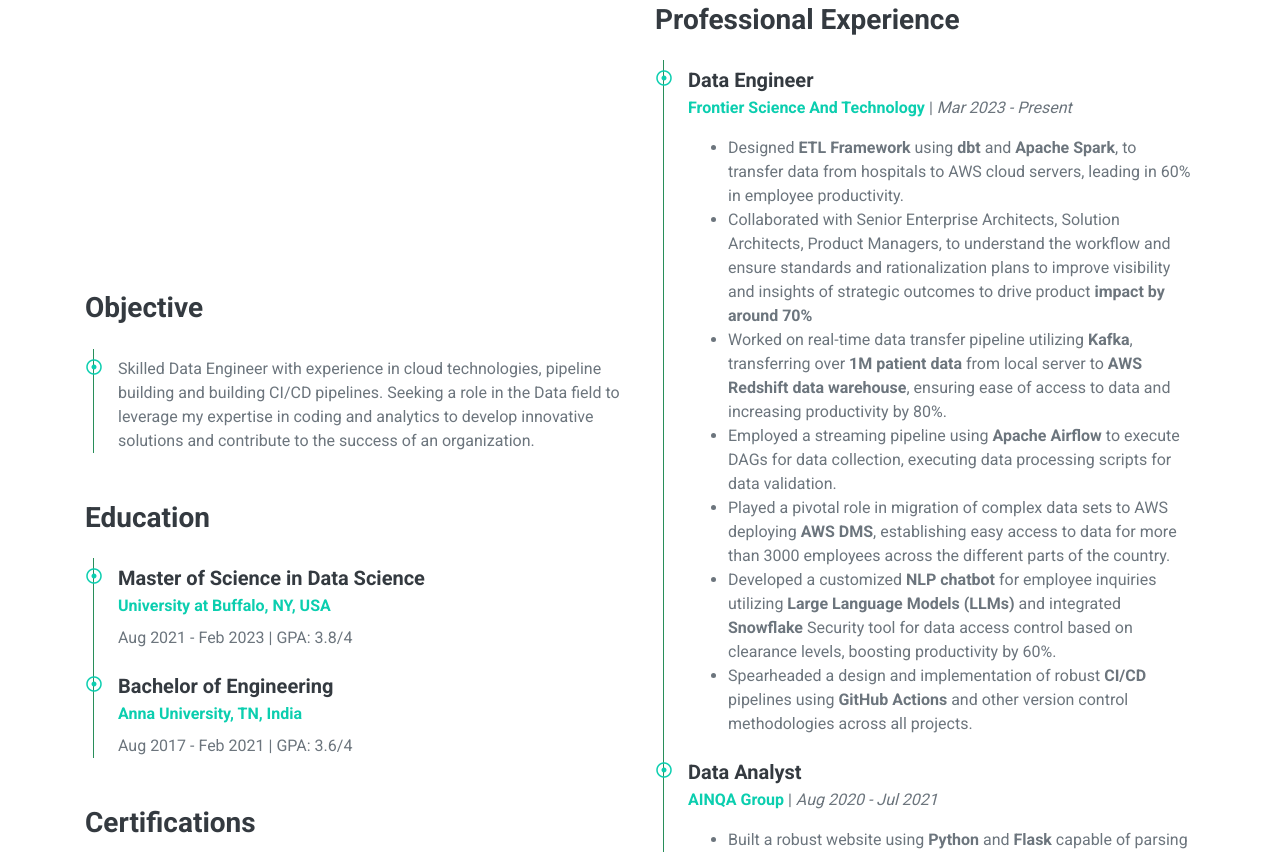
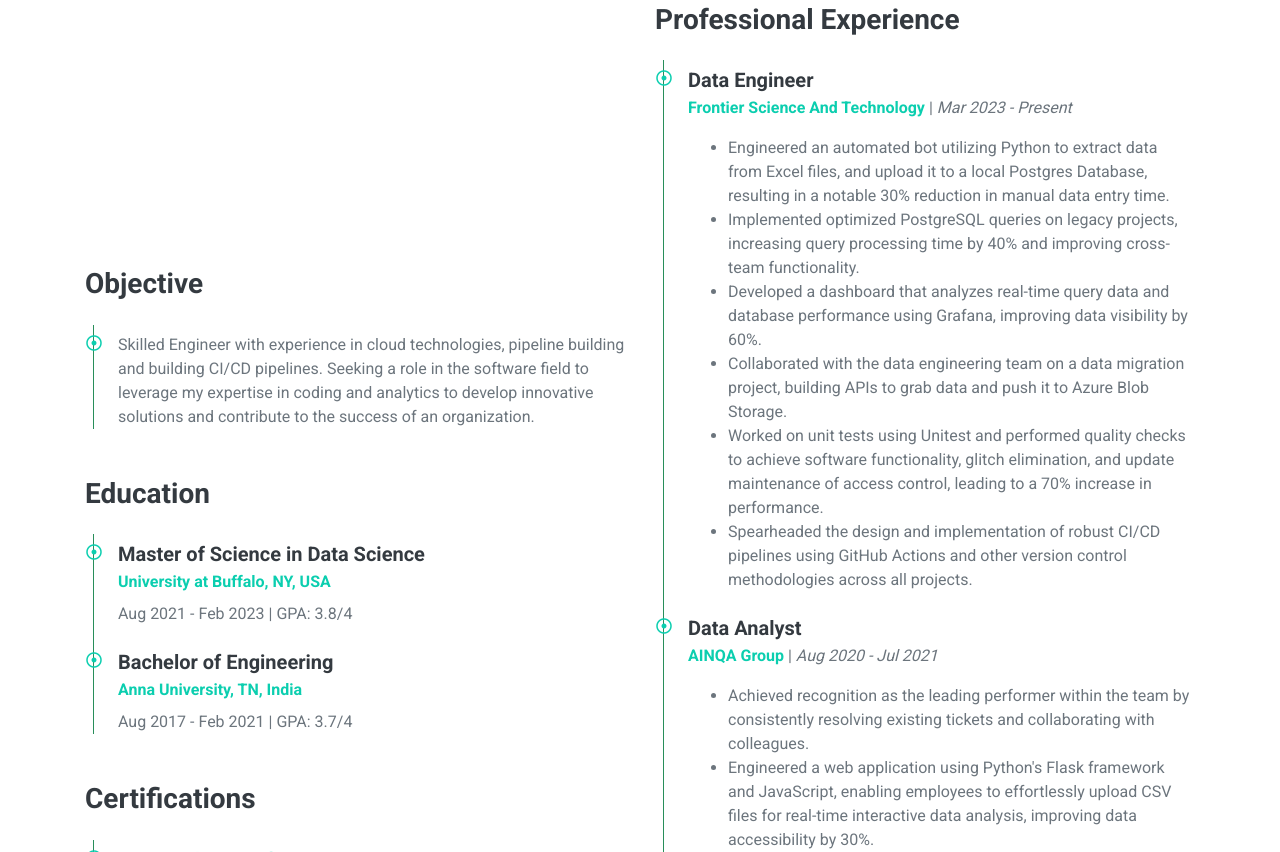
Before and after one commit to adith-prabukumar/adith-prabukumar.github.io, a plain HTML site: page index.html in a window 1280 px wide. Shown: the part 1948-2800 px from the top of the page. Drawn offline with nearby package versions, Linux system fonts and the light colour scheme.

Commit message:
full stack changes

```diff
--- a/index.html
+++ b/index.html
@@ -91,7 +91,8 @@
                     <h3 class="text-white font-weight-normal mb-3">I'm</h3>
                     <h1 class="display-3 text-uppercase text-primary mb-2" style="-webkit-text-stroke: 2px #ffffff;">Adith Prabukumar</h1>
                     <h1 class="typed-text-output d-inline font-weight-lighter text-white"></h1>
-                    <div class="typed-text d-none">Data Scientist, Data Engineer, Data Analyst, Machine Learning Engineer</div>
+                    <!-- <div class="typed-text d-none">Data Scientist, Data Engineer, Data Analyst, Machine Learning Engineer</div> -->
+                    <div class="typed-text d-none">Software Engineer, Cloud Engineer, Data Scientist</div>
                     <div class="d-flex align-items-center justify-content-center justify-content-lg-start pt-5">
                         <a href="Adith_Prabukumar.pdf" class="btn btn-outline-light mr-5" target="_blank">Resume</a>
                     </div>
@@ -176,7 +177,7 @@
                         <div class="position-relative mb-4">
                             <i class="far fa-dot-circle text-primary position-absolute" style="top: 2px; left: -32px;"></i>
                             <p class="mb-2">
-                                Skilled Data Engineer with experience in cloud technologies, pipeline building and building CI/CD pipelines. Seeking a role in the Data field to leverage my expertise in coding and analytics to develop innovative solutions and contribute to the success of an organization.
+                                Skilled Engineer with experience in cloud technologies, pipeline building and building CI/CD pipelines. Seeking a role in the software field to leverage my expertise in coding and analytics to develop innovative solutions and contribute to the success of an organization.
                             </p>
                         </div>
 </div>
@@ -193,7 +194,7 @@
                             <i class="far fa-dot-circle text-primary position-absolute" style="top: 2px; left: -32px;"></i>
                             <h5 class="font-weight-bold mb-1">Bachelor of Engineering</h5>
                             <p class="mb-2"><strong><a href="https://www.annauniv.edu/" target="_blank">Anna University, TN, India</a></strong></p>
-                            <p>Aug 2017 - Feb 2021  |  GPA: 3.6/4</p>
+                            <p>Aug 2017 - Feb 2021  |  GPA: 3.7/4</p>
                         </div>
                         </div>
                                             <br>
@@ -216,13 +217,33 @@
                             <p class="mb-2"><strong><a href="https://www.frontierscience.org/" target="_blank">Frontier Science And Technology</a></strong> | <i>Mar 2023 - Present</i></p>
                             <p>
                                 <ul>
-                                    <li>Designed <b>ETL Framework</b> using <b>dbt</b> and <b>Apache Spark</b>, to transfer data from hospitals to AWS cloud servers, leading in 60% in employee productivity.</li>
+                                    <li>
+                                        Engineered an automated bot utilizing Python to extract data from Excel files, and upload it to a local Postgres Database, resulting in a notable 30% reduction in manual data entry time.
+                                    </li>
+                                    <li>
+                                        Implemented optimized PostgreSQL queries on legacy projects, increasing query processing time by 40% and improving cross-team functionality.
+                                    </li>
+                                    <li>
+                                        Developed a dashboard that analyzes real-time query data and database performance using Grafana, improving data visibility by 60%.
+                                    </li>
+                                    <li>
+                                        Collaborated with the data engineering team on a data migration project, building APIs to grab data and push it to Azure Blob Storage.
+                                    </li>
+                                    <li>
+                                        Worked on unit tests using Unitest and performed quality checks to achieve software functionality, glitch elimination, and update maintenance of access control, leading to a 70% increase in performance.
+                                    </li>
+                                    <li>
+                                        Spearheaded the design and implementation of robust CI/CD pipelines using GitHub Actions and other version control methodologies across all projects.
+                                    </li>
+
+
+                                    <!-- <li>Designed <b>ETL Framework</b> using <b>dbt</b> and <b>Apache Spark</b>, to transfer data from hospitals to AWS cloud servers, leading in 60% in employee productivity.</li>
                                     <li>Collaborated with Senior Enterprise Architects, Solution Architects, Product Managers, to understand the workflow and ensure standards and rationalization plans to improve visibility and insights of strategic outcomes to drive product <b>impact by around 70%</b></li>
                                     <li>Worked on real-time data transfer pipeline utilizing <b>Kafka</b>, transferring over <b>1M patient data</b> from local server to <b>AWS Redshift data warehouse</b>, ensuring ease of access to data and increasing productivity by 80%.</li>
                                     <li>Employed a streaming pipeline using <b>Apache Airflow</b> to execute DAGs for data collection, executing data processing scripts for data validation.</li>
                                     <li>Played a pivotal role in migration of complex data sets to AWS deploying <b>AWS DMS</b>, establishing easy access to data for more than 3000 employees across the different parts of the country.</li>
                                     <li>Developed a customized <b>NLP chatbot</b> for employee inquiries utilizing <b>Large Language Models (LLMs)</b> and integrated <b>Snowflake</b> Security tool for data access control based on clearance levels, boosting productivity by 60%.</li>
-                                    <li>Spearheaded a design and implementation of robust <b>CI/CD</b> pipelines using <b>GitHub Actions</b> and other version control methodologies across all projects.</li>
+                                    <li>Spearheaded a design and implementation of robust <b>CI/CD</b> pipelines using <b>GitHub Actions</b> and other version control methodologies across all projects.</li> -->
                                 </ul>
                             </p>
                         </div>
@@ -232,11 +253,29 @@
                             <p class="mb-2"><strong><a href="https://www.ainqa.com/" target="_blank">AINQA Group</a></strong> | <i>Aug 2020 - Jul 2021</i>
                             <p>
                             <ul>
-                                    <li>Built a robust website using <b>Python</b> and <b>Flask</b> capable of parsing CSV files and pushing to the company’s database.</li>
+                                <li>
+                                    Achieved recognition as the leading performer within the team by consistently resolving existing tickets and collaborating with colleagues.
+                                </li>
+                                <li>
+                                    Engineered a web application using Python's Flask framework and JavaScript, enabling employees to effortlessly upload CSV files for real-time interactive data analysis, improving data accessibility by 30%.
+                                </li>
+                                <li>
+                                    Engineered an interactive dashboard using the React framework to create dynamic graphs of user analytics, improving KPI tracking by 45%.
+                                </li>
+                                <li>
+                                    Collaborated with Senior Enterprise Architects, Solution Architects, and Product Managers, to understand the workflow and ensure standards and rationalization plans to improve visibility and insights of strategic outcomes to drive product impact by around 70%.
+                                </li>
+                                <li>
+                                    Leveraged OCR technology using OpenCV to extract data leading to the creation of a comprehensive data set, increasing the productivity of the team by 40%.
+                                </li>
+                                <li>
+                                    Incorporated UAT testing methods by planning and executing key test cases, improving the error visibility process by 30%.
+                                </li>
+                                    <!-- <li>Built a robust website using <b>Python</b> and <b>Flask</b> capable of parsing CSV files and pushing to the company’s database.</li>
                                     <li>Leveraged <b>OCR technology</b> using <b>OpenCV</b> to extract structured data from clinical files from pharmacies leading to the creation of a comprehensive data set, increasing the productivity of the team by 40%</li>
                                     <li>Created <b>SQL</b> queries with <b>Tableau</b> to create interactive dashboards to provide real-time insights about hospital patients, enabling the client to make informed decisions.</li>
                                     <li>Developed and maintained interactive <b>Tableau dashboards</b> that visualized critical business metrics for executive decision-making, which was presented to Senior Product Managers and Company Vice President.</li>
-                                    <li>Employed diverse <b>KPI trackers</b> and vendor graphs to refine the codebase, resulting in optimized performance while creating <b>user-friendly documentation</b> for analysts.</li>
+                                    <li>Employed diverse <b>KPI trackers</b> and vendor graphs to refine the codebase, resulting in optimized performance while creating <b>user-friendly documentation</b> for analysts.</li> -->
                             </p>
                         </div>
                     </div>
```
